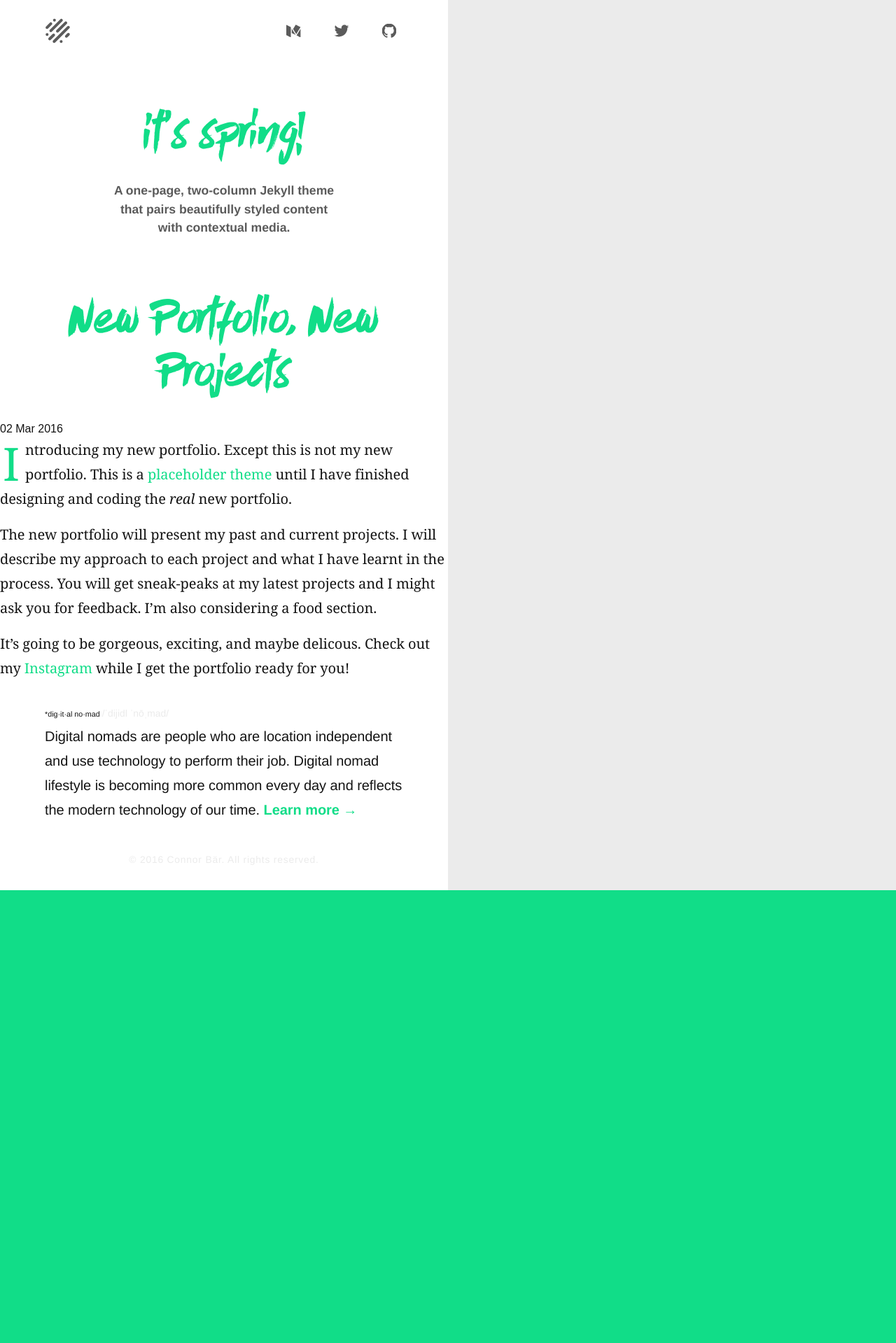
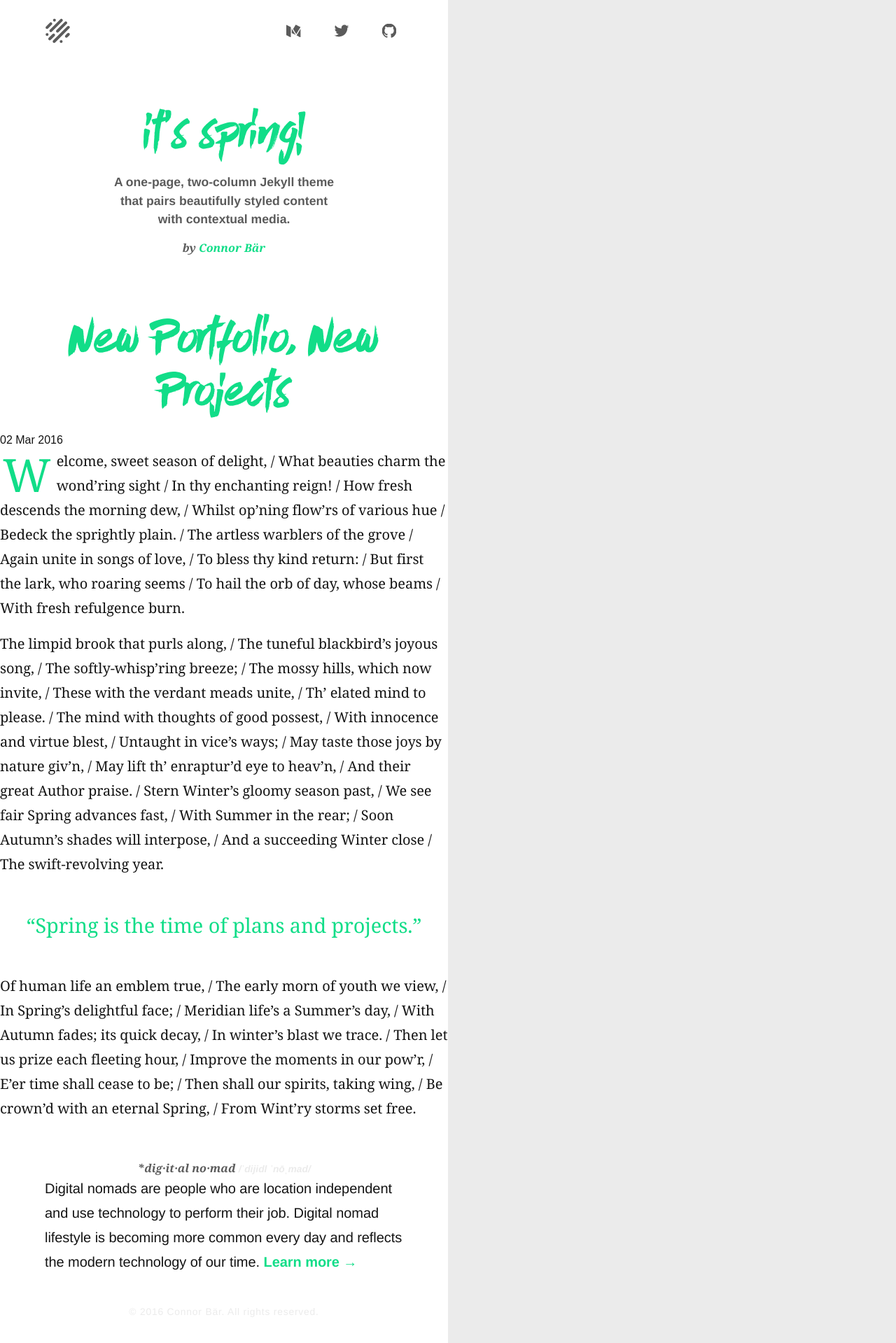
Before and after one commit to connor-baer/spring, a Jekyll site: the page built from _posts/2016-03-02-introducing-a-new-portfolio.md, in a window 1280 px wide. Shown: the whole page at 70% size. Built offline with Jekyll 4.4.1, drawn with Linux system fonts in a browser that asks for light colours; before the commit the page ends 1272 px from its top, so only the background shows below that.

Commit message:
Adds post image

```diff
--- a/_layouts/default.html
+++ b/_layouts/default.html
@@ -13,6 +13,7 @@
 		    		<div class="header-content">
 				        <h1>It's spring!</h1>
 				        <h5>{{ site.description }}</h5>
+				        <h6>by <a href="{{ site.author.url }}">{{ site.author.name }}</a></h6>
 			        </div>
 		    	</div>
 		    </header>
--- a/_posts/2016-03-02-introducing-a-new-portfolio.md
+++ b/_posts/2016-03-02-introducing-a-new-portfolio.md
@@ -1,10 +1,52 @@
 ---
 layout: post
 title: New Portfolio, New Projects
+image: /img/post1.jpg
 ---
 
-<span class="caps" alt="I">ntroducing</span> my new portfolio. Except this is not my new portfolio. This is a [placeholder theme](http://skye.connorbaer.io) until I have finished designing and coding the *real* new portfolio.
+<span class="caps" alt="W">elcome</span>, sweet season of delight, /
+What beauties charm the wond'ring sight /
+In thy enchanting reign! /
+How fresh descends the morning dew, /
+Whilst op'ning flow'rs of various hue /
+Bedeck the sprightly plain. /
+The artless warblers of the grove /
+Again unite in songs of love, /
+To bless thy kind return: /
+But first the lark, who roaring seems /
+To hail the orb of day, whose beams /
+With fresh refulgence burn.
 
-The new portfolio will present my past and current projects. I will describe my approach to each project and what I have learnt in the process. You will get sneak-peaks at my latest projects and I might ask you for feedback. I'm also considering a food section.
+The limpid brook that purls along, /
+The tuneful blackbird's joyous song, /
+The softly-whisp'ring breeze; /
+The mossy hills, which now invite, /
+These with the verdant meads unite, /
+Th' elated mind to please. /
+The mind with thoughts of good possest, /
+With innocence and virtue blest, /
+Untaught in vice's ways; /
+May taste those joys by nature giv'n, /
+May lift th' enraptur'd eye to heav'n, /
+And their great Author praise. /
+Stern Winter's gloomy season past, /
+We see fair Spring advances fast, /
+With Summer in the rear; /
+Soon Autumn's shades will interpose, /
+And a succeeding Winter close /
+The swift-revolving year.
 
-It's going to be gorgeous, exciting, and maybe delicous. Check out my [Instagram](https://instagram.com/connor_baer) while I get the portfolio ready for you!
+> Spring is the time of plans and projects.
+
+Of human life an emblem true, /
+The early morn of youth we view, /
+In Spring's delightful face; /
+Meridian life's a Summer's day, /
+With Autumn fades; its quick decay, /
+In winter's blast we trace. /
+Then let us prize each fleeting hour, /
+Improve the moments in our pow'r, /
+E'er time shall cease to be; /
+Then shall our spirits, taking wing, /
+Be crown'd with an eternal Spring, /
+From Wint'ry storms set free.
--- a/_sass/_content.scss
+++ b/_sass/_content.scss
@@ -2,3 +2,44 @@
 	padding-top: 1.5rem;
 	padding-bottom: 3rem;
 }
+
+.post-image {
+	height: 50%;
+	width: 100%;
+	object-fit: cover;
+}
+
+@media (min-width: $phone) {
+	.post-image {
+		position: fixed;
+		height: 100vh;
+		width: 50vw;
+		left: 50vw;
+		top: 0;
+		object-fit: cover;
+	}
+}
+
+
+// Typography
+
+blockquote {
+	color: $primary;
+	padding: 2rem 0;
+	margin: 0;
+}
+
+blockquote > p {
+	font-size: 1.805rem;
+	text-align: center;
+	line-height: 1.5;
+	&:before {
+		content: open-quote;
+		display: inline;
+	}
+	&:after {
+		content: close-quote;
+		display: inline;
+	}
+
+}
--- a/_sass/_type.scss
+++ b/_sass/_type.scss
@@ -1,11 +1,8 @@
 // Typography
 /* Headings, body text, lists, and other misc typographic elements. */
 
-h1, h2, h3, h4, h5, a {
+h2, h3, h4, h5 {
   color: $primary;
-}
-
-h2, h3, h4, h5, h6 {
   margin-bottom: 0.5rem;
   font-weight: $normal;
   margin-top: 0;
@@ -14,11 +11,11 @@
 }
 
 h1 {
+  color: $primary;
   font-size: 3.764rem;
   font-family: $ornamental;
   font-weight: normal;
-  margin-top: 4rem;
-  margin-bottom: 2rem;
+  margin-bottom: 1.25rem;
   line-height: 1.25;
   text-align: center;
 }
@@ -43,6 +40,18 @@
   font-weight: $bold;
 }
 
+h6 {
+  font-size: 1rem;
+  text-align: center;
+  color: $gray-70;
+  line-height: 1.5;
+  /*font-weight: $bold;*/
+  font-family: $serif;
+  font-style: italic;
+  margin-top: 1rem;
+  margin-bottom: 0;
+}
+
 p {
   margin-top: 0;
   margin-bottom: 1rem;
@@ -64,6 +73,7 @@
 
 a {
   text-decoration: none;
+  color: $primary;
 }
 
 a.link {
```
Also changed, not shown: index.md (+1 -0 lines), 1 other file.
